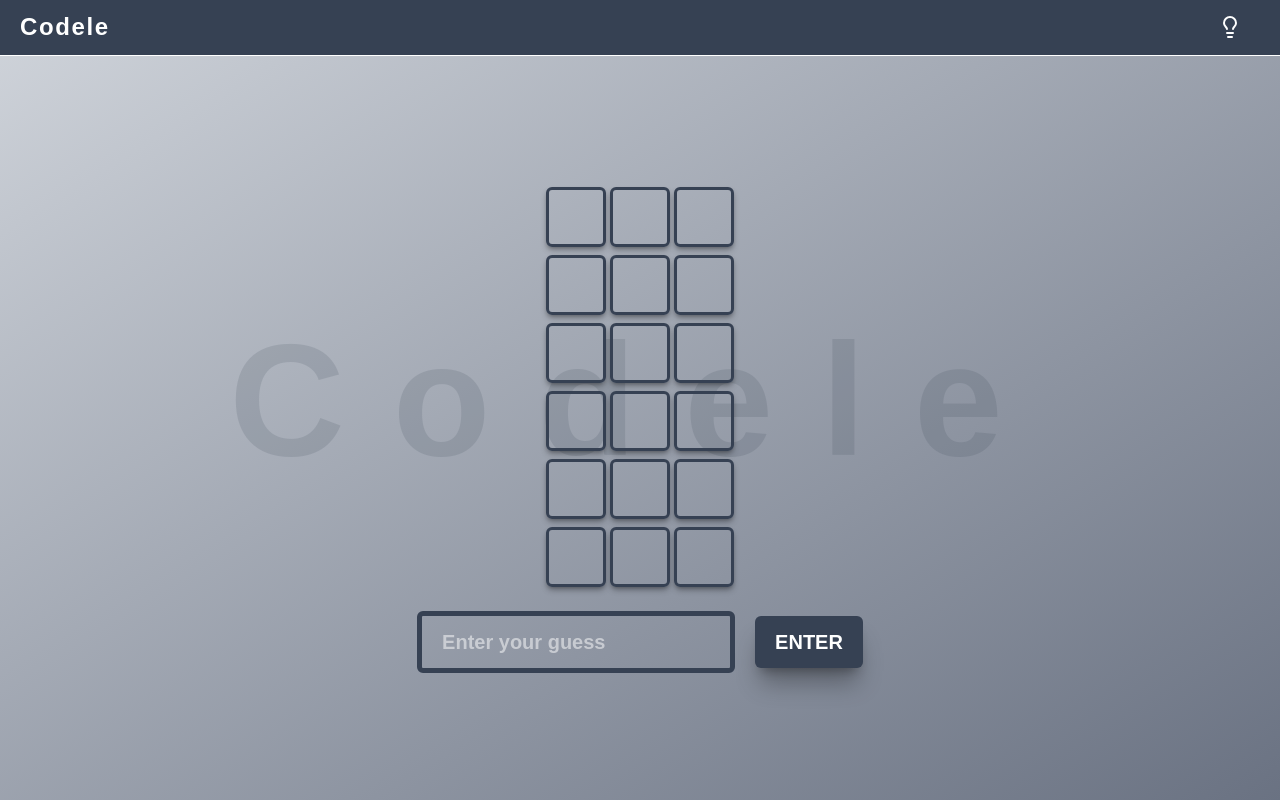
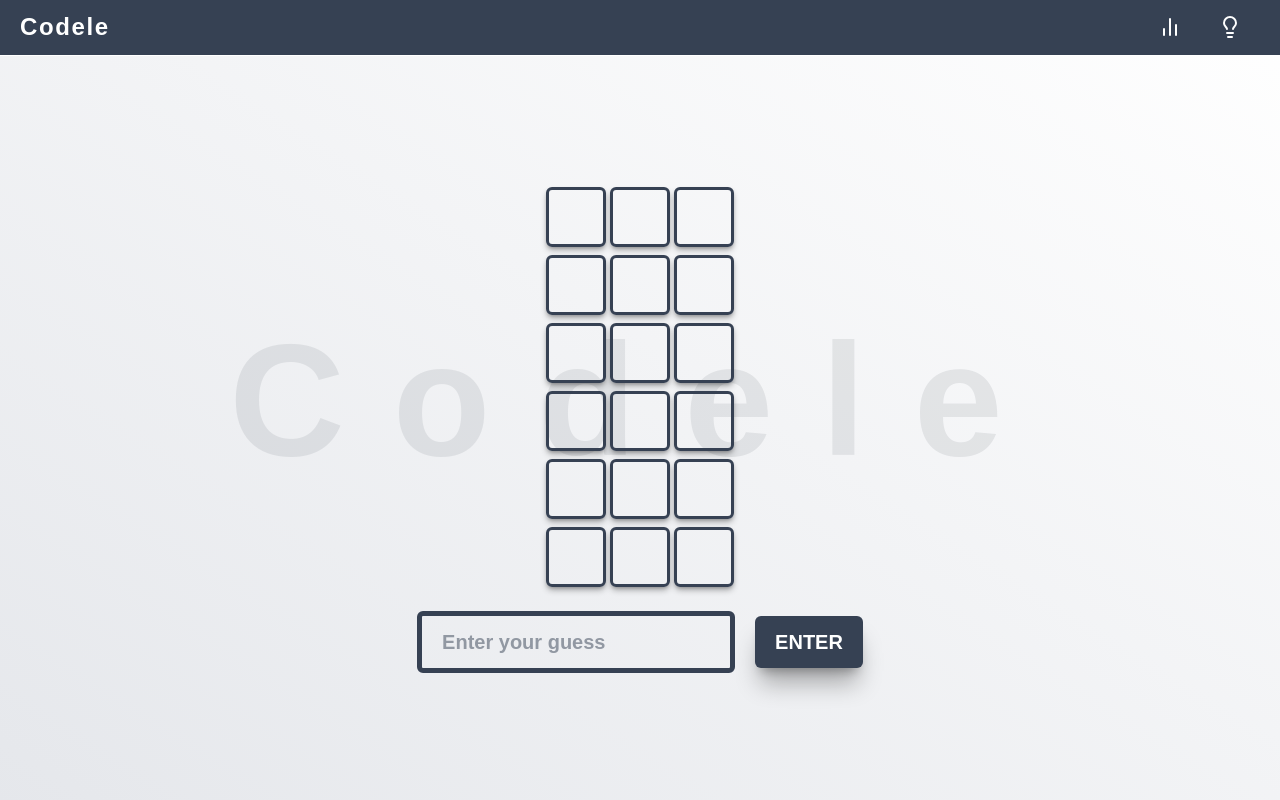
Before and after one commit to julioCoronetti/Codele, a React (Vite) app: page / in a window 1280 px wide. Built offline with nearby package versions, Linux system fonts and the light colour scheme; a web font is replaced by a local one.

Commit message:
feat: enhance dialog component styling and update game over logic in App

```diff
--- a/src/App.tsx
+++ b/src/App.tsx
@@ -1,4 +1,4 @@
-import { LightbulbIcon } from "lucide-react";
+import { ChartNoAxesColumn, LightbulbIcon } from "lucide-react";
 import { type ChangeEvent, useEffect, useId, useRef, useState } from "react";
 import { toast } from "sonner";
 import { Row } from "./components/Row";
@@ -14,9 +14,18 @@ const App = () => {
 
 	const [guesses, setGuesses] = useState<string[]>([]);
 	const [currentGuess, setCurrentGuess] = useState<string>("");
-	const [isGameOver, setIsGameOver] = useState<boolean>(false);
+	const [showResult, setShowResult] = useState(false);
 
 	const inputRef = useRef<HTMLInputElement>(null);
+
+	const isGameOver =
+		guesses.includes(targetWord) || guesses.length >= maxAttempts;
+
+	useEffect(() => {
+		if (isGameOver) {
+			setShowResult(true);
+		}
+	}, [isGameOver]);
 
 	useEffect(() => {
 		inputRef.current?.focus();
@@ -27,16 +36,14 @@ const App = () => {
 	};
 
 	function handleGuess() {
+		if (isGameOver) {
+			return;
+		}
 		if (currentGuess.length !== term.word.length) {
 			return;
 		}
-		const updatedGuesses = [...guesses, currentGuess];
-		setGuesses(updatedGuesses);
+		setGuesses([...guesses, currentGuess]);
 		setCurrentGuess("");
-
-		if (currentGuess === targetWord || updatedGuesses.length >= maxAttempts) {
-			setIsGameOver(true);
-		}
 	}
 
 	useEffect(() => {
@@ -56,25 +63,37 @@ const App = () => {
 	const id = useId();
 
 	return (
-		<main className="h-screen w-screen flex flex-col bg-gradient-to-tl from-gray-500 to-gray-300">
+		<main className="h-screen w-screen flex flex-col bg-gradient-to-bl from-white to-gray-200">
 			<nav className="w-full h-15 border-b-1 border-white bg-gray-700 flex items-center justify-between px-5 tracking-widest">
 				<p className="text-2xl font-bold text-white">Codele</p>
+				<div className="flex h-full">
 					<button
 						type="button"
 						className="w-15 h-full flex justify-center items-center cursor-pointer hover:bg-gray-500 transition duration-150 ease-in-out"
 						onClick={() => {
-						if (guesses.length < 2) {
+							if (isGameOver) {
+								setShowResult(true);
+							}
+						}}
+					>
+						<ChartNoAxesColumn className="text-white" />
+					</button>
+					<button
+						type="button"
+						className="w-15 h-full flex justify-center items-center cursor-pointer hover:bg-gray-500 transition duration-150 ease-in-out"
+						onClick={() => {
+							if (guesses.length < 2 && !isGameOver) {
 								toast.warning(
 									"You can only view the hint at the start of the game.",
 									{
 										duration: 10000,
 									},
 								);
-						} else if (guesses.length === 2) {
+							} else if (guesses.length === 2 && !isGameOver) {
 								toast.info(`This word appears in ${term.languages}`, {
 									duration: 10000,
 								});
-						} else if (guesses.length === 4) {
+							} else if (guesses.length === 4 || isGameOver) {
 								toast.info(`This word appears in ${term.languages}`, {
 									duration: 10000,
 								});
@@ -86,6 +105,7 @@ const App = () => {
 					>
 						<LightbulbIcon className="text-white" />
 					</button>
+				</div>
 			</nav>
 			<Toaster
 				expand={true}
@@ -99,7 +119,7 @@ const App = () => {
 					},
 				}}
 			/>
-			<h1 className="text-[10rem] tracking-[3rem] text-gray-700/15 absolute z-0 select-none left-1/2 top-1/2 -translate-x-1/2 -translate-y-1/2 font-bold max-lg:text-[8rem] max-lg:tracking-[2rem] max-md:text-[5rem] max-md:tracking-[1.5rem] max-sm:text-[3.5rem]">
+			<h1 className="text-[10rem] tracking-[3rem] text-gray-700/10 absolute z-0 select-none left-1/2 top-1/2 -translate-x-1/2 -translate-y-1/2 font-bold max-lg:text-[8rem] max-lg:tracking-[2rem] max-md:text-[5rem] max-md:tracking-[1.5rem] max-sm:text-[3.5rem]">
 				Codele
 			</h1>
 			<div className="h-full flex flex-col items-center justify-center relative gap-5">
@@ -122,7 +142,7 @@ const App = () => {
 						className="flex items-center gap-5"
 					>
 						<input
-							className="border-5 border-gray-700 outline-0 rounded-sm px-5 py-3 text-xl font-bold text-white"
+							className="border-5 border-gray-700 outline-0 rounded-sm px-5 py-3 text-xl font-bold text-gray-700"
 							ref={inputRef}
 							onChange={handleInputChange}
 							maxLength={targetWord.length}
@@ -138,19 +158,13 @@ const App = () => {
 						</button>
 					</form>
 				)}
-				{isGameOver && guesses[guesses.length - 1] === targetWord && (
-					<Dialog open={isGameOver} onOpenChange={setIsGameOver}>
-						<DialogContent className="h-50 w-90 flex flex-col items-center justify-center text-gray-700 bg-white/90">
-							<h1 className="text-4xl text-green-500">Congratulations!</h1>
+
+				{isGameOver && guesses[guesses.length - 1] && (
+					<Dialog open={showResult} onOpenChange={setShowResult}>
+						<DialogContent className="h-150 w-200 flex flex-col items-center justify-center text-gray-400 bg-gray-900 rounded-sm ">
+							<h1 className="text-4xl text-white">Progress</h1>
+							<div></div>
 							<p className="text-2xl">{`The correct word is ${targetWord}!`}</p>
-						</DialogContent>
-					</Dialog>
-				)}
-				{isGameOver && guesses[guesses.length - 1] !== targetWord && (
-					<Dialog open={isGameOver} onOpenChange={setIsGameOver}>
-						<DialogContent className="h-50 w-90 flex flex-col items-center justify-center text-gray-700 bg-white/90">
-							<h1 className="text-4xl text-red-500">Game over!</h1>
-							<p className="text-2xl">{`The word was: ${targetWord}`}</p>
 						</DialogContent>
 					</Dialog>
 				)}
--- a/src/components/ui/dialog.tsx
+++ b/src/components/ui/dialog.tsx
@@ -58,7 +58,7 @@ function DialogContent({
 			<DialogPrimitive.Content
 				data-slot="dialog-content"
 				className={cn(
-					"bg-background data-[state=open]:animate-in data-[state=closed]:animate-out data-[state=closed]:fade-out-0 data-[state=open]:fade-in-0 data-[state=closed]:zoom-out-95 data-[state=open]:zoom-in-95 fixed top-[50%] left-[50%] z-50 grid w-full max-w-[calc(100%-2rem)] translate-x-[-50%] translate-y-[-50%] gap-4 rounded-lg border p-6 shadow-lg duration-200 sm:max-w-lg",
+					"bg-background data-[state=open]:animate-in data-[state=closed]:animate-out data-[state=closed]:fade-out-0 data-[state=open]:fade-in-0 data-[state=closed]:zoom-out-95 data-[state=open]:zoom-in-95 fixed top-[50%] left-[50%] z-50 grid w-full max-w-[calc(100%-2rem)] translate-x-[-50%] translate-y-[-50%] gap-4 rounded-lg p-6 shadow-lg duration-200",
 					className,
 				)}
 				{...props}
```
Lines whose indentation alone changed are shown as unchanged.
